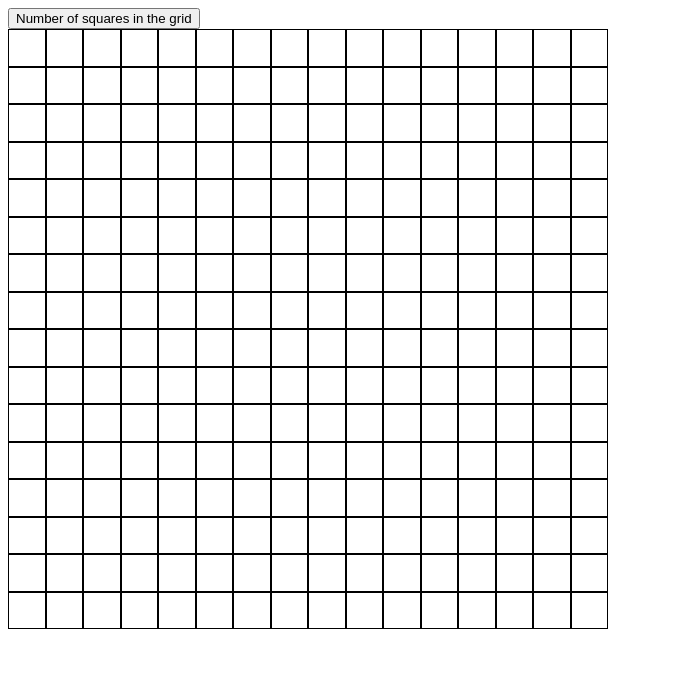
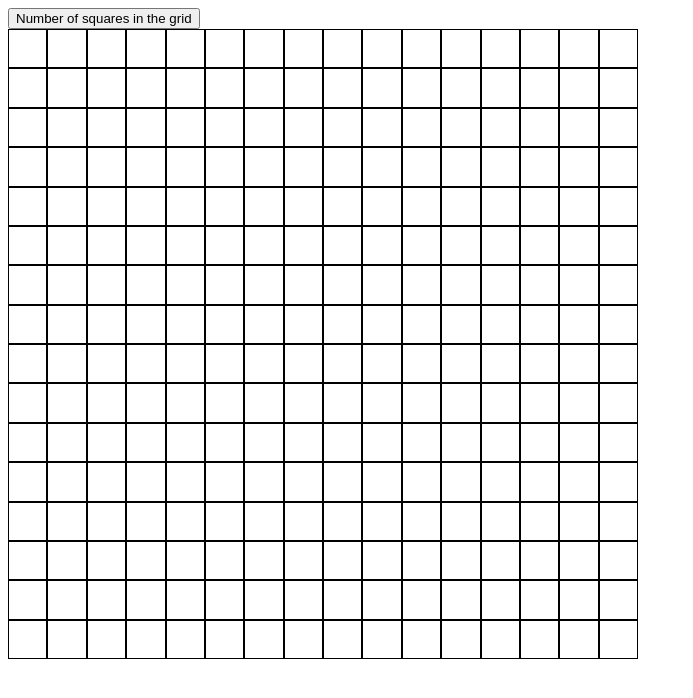
Before and after one commit to Solkol/etch-a-sketch, a plain HTML site: page index.html in a window 1280 px wide. Shown: the whole page, without its empty margins (0-693 px from the left). Drawn offline with Linux system fonts and the light colour scheme.

Commit message:
Add gridContainer and edit grid elements style

```diff
--- a/style.css
+++ b/style.css
@@ -1,15 +1,18 @@
+#gridContainer {
+    max-width: 630px;
+    max-height: 630px;
+    aspect-ratio: 1 / 1;
+}
+
 .row {
     display: flex;
     background-color: white;
-    max-width: 600px;
-    max-height: 600px;
 }
 
 .gridElement {
     display: flex;
     flex: 1 1 auto;
     background-color: white;
-    min-width: 8px;
     aspect-ratio: 1 / 1;
     border: 1px solid black;
 }
```
